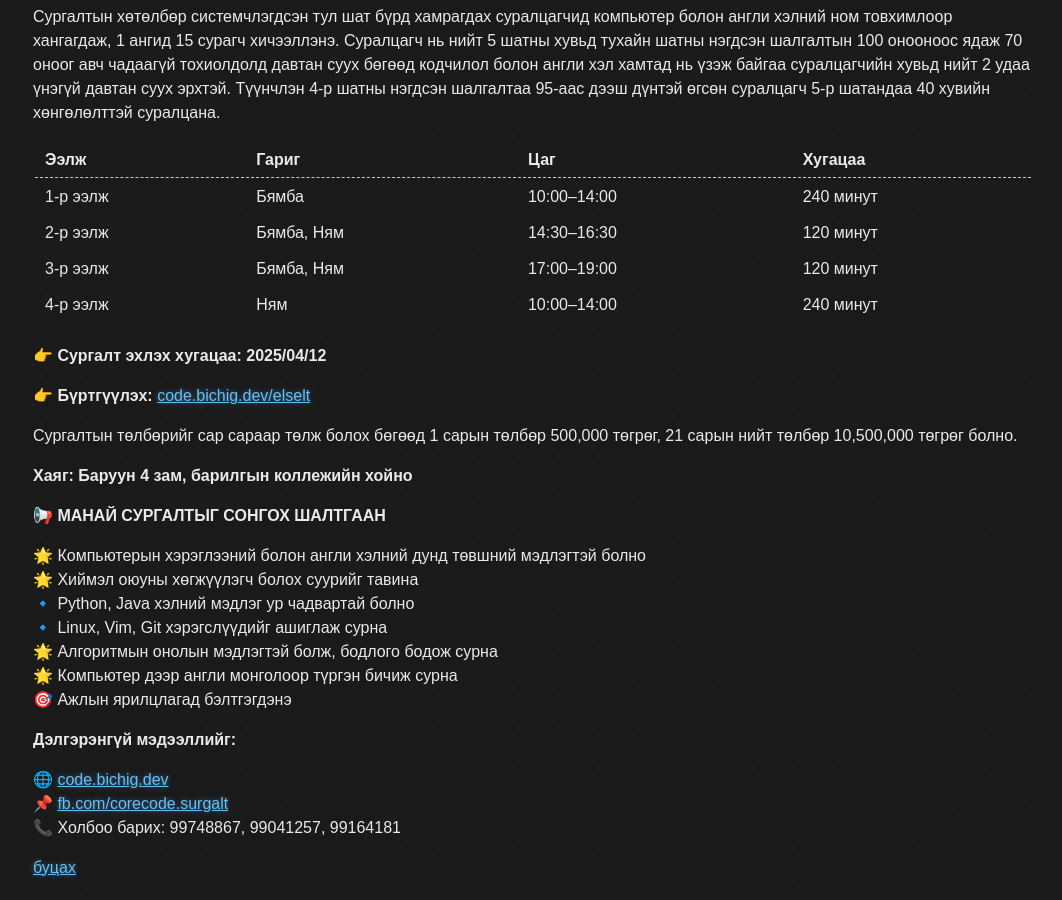
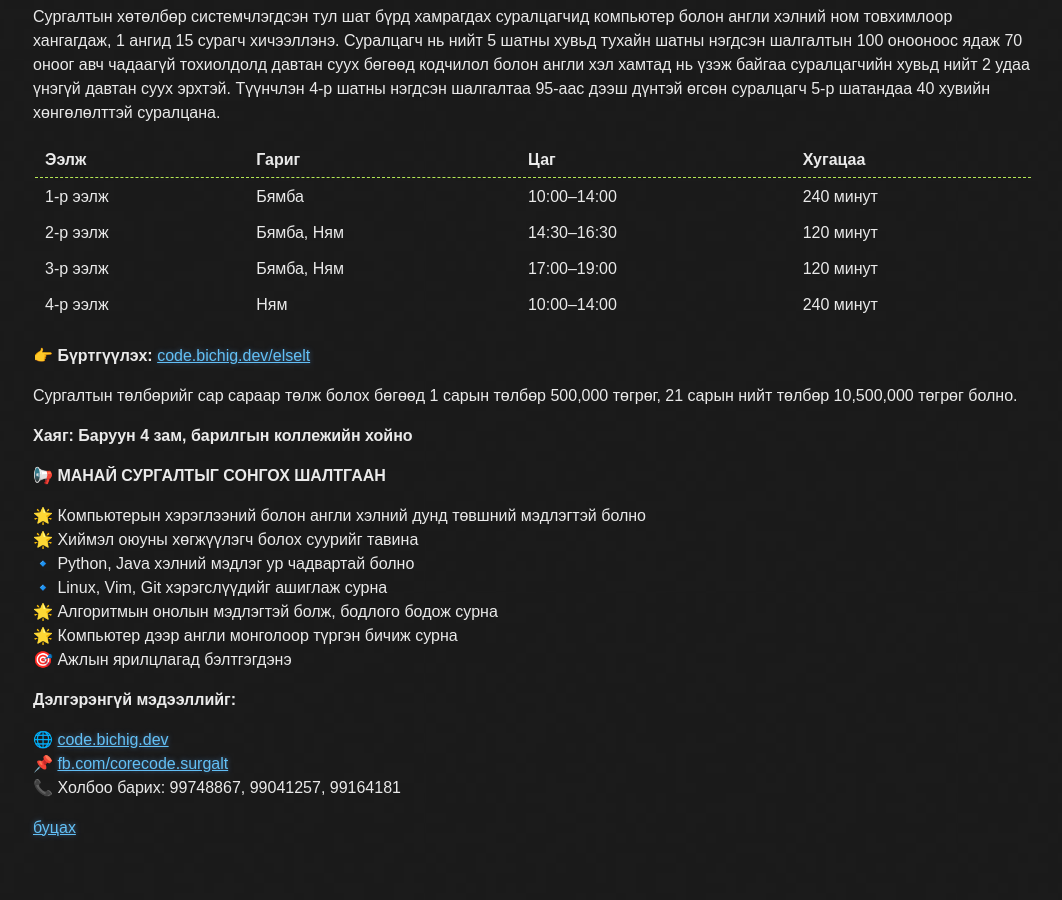
Before and after one commit to ganaatulgaa/corecode, a Jekyll site: the page built from ads.md, in a window 1280 px wide and 900 px high, scrolled down 3132 px. Shown: the whole window, without its empty margins (107-1169 px from the left). Built offline with Jekyll 4.4.1, drawn with Linux system fonts in a browser that asks for light colours; our own code applies the rules of GitHub Pages for plain Markdown files; after the commit the page ends 3992 px from its top, so only the background shows below that.

Commit message:
Update ads.md

```diff
--- a/ads.md
+++ b/ads.md
@@ -74,8 +74,6 @@ layout: default
 | 4-р ээлж | Ням        | 10:00--14:00 | 240 минут |
 |----------+------------+--------------+-----------|
 
-👉 **Сургалт эхлэх хугацаа: 2025/04/12**
-
 👉 **Бүртгүүлэх:** [code.bichig.dev/elselt](https://code.bichig.dev/elselt)
 
 Сургалтын төлбөрийг сар сараар төлж болох бөгөөд 1 сарын төлбөр 500,000 төгрөг, 21 сарын нийт төлбөр 10,500,000 төгрөг болно.
```
